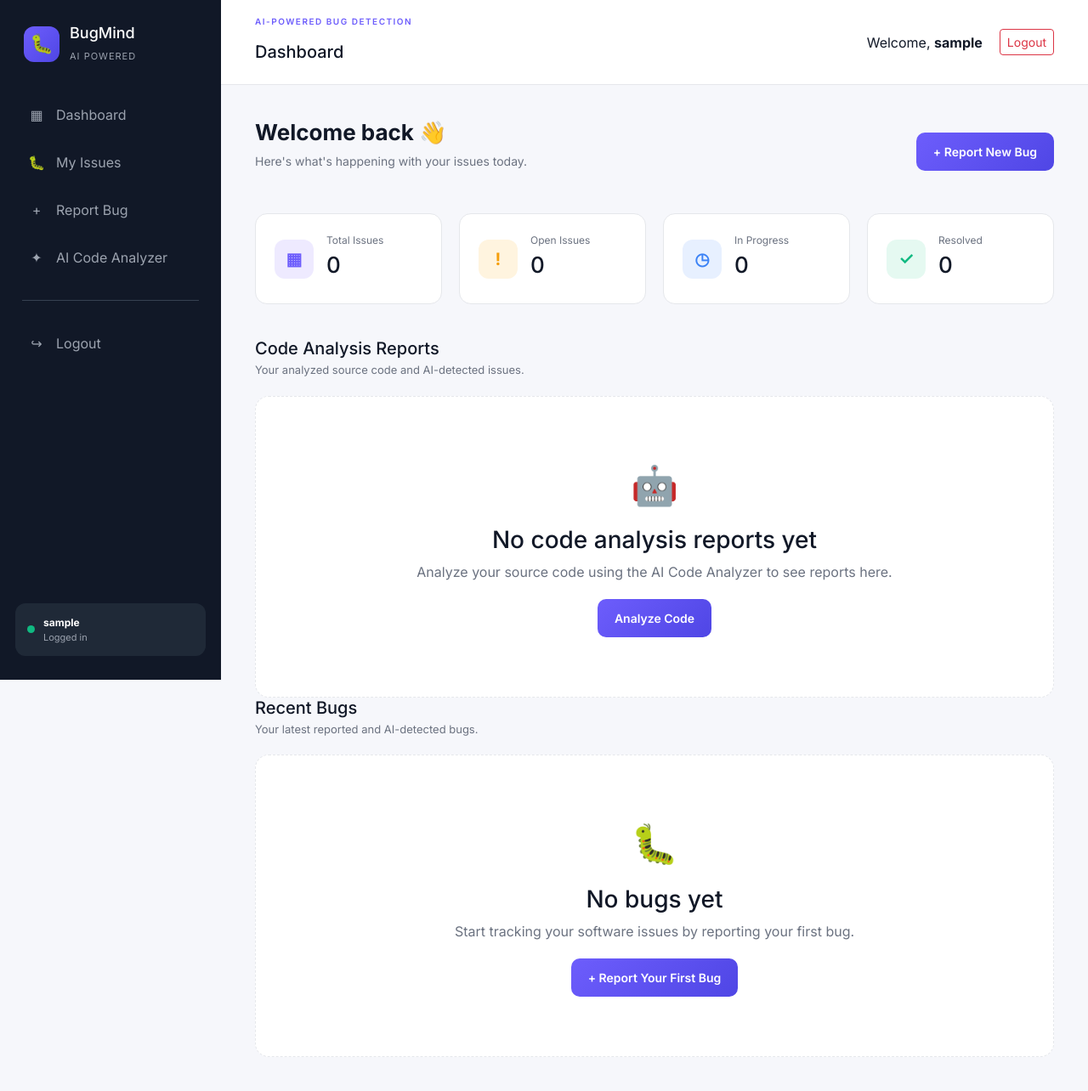
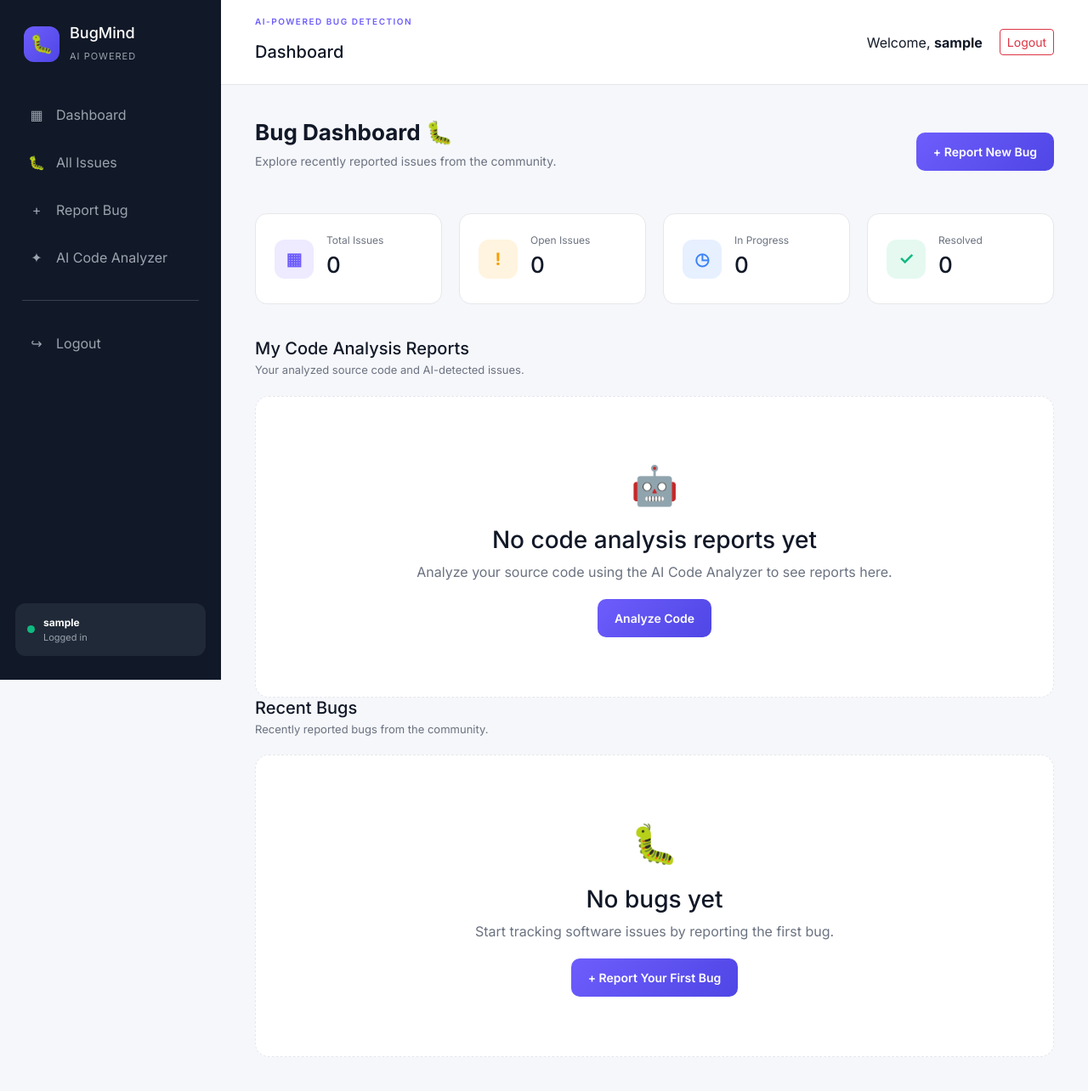
Before and after one commit to Tarun-ux103/ai-bug-tracker, a Flask app: page /dashboard in a window 1280 px wide. Shown: the whole page at 85% size. Run offline with Flask 3, Linux system fonts and the light colour scheme; the visitor is signed in with stand-in values (Sample User, id 1); data that the repository does not hold is empty.

```diff
--- a/routes/main.py
+++ b/routes/main.py
@@ -14,9 +14,7 @@ from flask_login import (
 )
 
 from models import db
-
 from models.bug import Bug
-
 from models.analysis_report import AnalysisReport
 
 
@@ -34,130 +32,107 @@ def home():
     )
 
 
+# Public dashboard
 @main.route("/dashboard")
-@login_required
 def dashboard():
 
-    # Get all bugs belonging to the current user
-    bugs = Bug.query.filter_by(
-        user_id=current_user.id
-    ).order_by(
+    # All bugs are publicly visible
+    bugs = Bug.query.order_by(
         Bug.created_at.desc()
     ).all()
 
 
-    # Get all AI analysis reports belonging to the current user
-    analysis_reports = AnalysisReport.query.filter_by(
-        user_id=current_user.id
-    ).order_by(
-        AnalysisReport.created_at.desc()
-    ).all()
+    # Statistics for all bugs
+    total_bugs = Bug.query.count()
 
 
-    # Total bugs
-    total_bugs = Bug.query.filter_by(
-        user_id=current_user.id
-    ).count()
-
-
-    # Open bugs
     open_bugs = Bug.query.filter_by(
-        user_id=current_user.id,
         status="Open"
     ).count()
 
 
-    # In Progress bugs
     in_progress_bugs = Bug.query.filter_by(
-        user_id=current_user.id,
         status="In Progress"
     ).count()
 
 
-    # Resolved bugs
     resolved_bugs = Bug.query.filter_by(
-        user_id=current_user.id,
         status="Resolved"
     ).count()
 
 
-    # Prepare grouped analysis data
+    # AI reports are private
     grouped_reports = []
 
 
-    for report in analysis_reports:
+    if current_user.is_authenticated:
 
-        # Get all saved bugs related to this report
-        report_bugs = Bug.query.filter_by(
-            analysis_report_id=report.id,
+        analysis_reports = AnalysisReport.query.filter_by(
             user_id=current_user.id
         ).order_by(
-            Bug.created_at.desc()
+            AnalysisReport.created_at.desc()
         ).all()
 
 
-        # Count issues based on the original AI analysis
-        issues = report.issues or []
+        for report in analysis_reports:
+
+            report_bugs = Bug.query.filter_by(
+                analysis_report_id=report.id,
+                user_id=current_user.id
+            ).order_by(
+                Bug.created_at.desc()
+            ).all()
 
 
-        critical_count = 0
-
-        high_count = 0
-
-        medium_count = 0
-
-        low_count = 0
+            issues = report.issues or []
 
 
-        for issue in issues:
-
-            severity = issue.get(
-                "severity",
-                ""
-            ).lower()
+            critical_count = 0
+            high_count = 0
+            medium_count = 0
+            low_count = 0
 
 
-            if severity == "critical":
+            for issue in issues:
 
-                critical_count += 1
+                severity = issue.get(
+                    "severity",
+                    ""
+                ).lower()
 
 
-            elif severity == "high":
+                if severity == "critical":
+                    critical_count += 1
 
-                high_count += 1
+                elif severity == "high":
+                    high_count += 1
+
+                elif severity == "medium":
+                    medium_count += 1
+
+                elif severity == "low":
+                    low_count += 1
 
 
-            elif severity == "medium":
+            grouped_reports.append({
 
-                medium_count += 1
+                "report": report,
 
+                "bugs": report_bugs,
 
-            elif severity == "low":
+                "issues_count": len(issues),
 
-                low_count += 1
+                "saved_bugs_count": len(report_bugs),
 
+                "critical_count": critical_count,
 
-        grouped_reports.append({
+                "high_count": high_count,
 
-            "report": report,
+                "medium_count": medium_count,
 
-            "bugs": report_bugs,
+                "low_count": low_count
 
-            # Total AI issues found
-            "issues_count": len(issues),
-
-            # Number of issues saved as bugs
-            "saved_bugs_count": len(report_bugs),
-
-            "critical_count": critical_count,
-
-            "high_count": high_count,
-
-            "medium_count": medium_count,
-
-            "low_count": low_count
-
-        })
+            })
 
 
     return render_template(
@@ -186,36 +161,24 @@ def create_bug():
 
     if request.method == "POST":
 
-        title = request.form.get(
-            "title"
-        )
+        title = request.form.get("title")
 
-        description = request.form.get(
-            "description"
-        )
+        description = request.form.get("description")
 
-        priority = request.form.get(
-            "priority"
-        )
+        priority = request.form.get("priority")
 
 
         new_bug = Bug(
-
             title=title,
-
             description=description,
-
             priority=priority,
-
             user_id=current_user.id
         )
 
 
         try:
 
-            db.session.add(
-                new_bug
-            )
+            db.session.add(new_bug)
 
             db.session.commit()
 
@@ -227,9 +190,7 @@ def create_bug():
 
 
             return redirect(
-                url_for(
-                    "main.dashboard"
-                )
+                url_for("main.dashboard")
             )
 
 
@@ -245,9 +206,7 @@ def create_bug():
 
 
             return redirect(
-                url_for(
-                    "main.create_bug"
-                )
+                url_for("main.create_bug")
             )
 
 
@@ -256,25 +215,17 @@ def create_bug():
     )
 
 
-@main.route(
-    "/bug/<int:bug_id>"
-)
-@login_required
+# Public bug details
+@main.route("/bug/<int:bug_id>")
 def bug_details(bug_id):
 
-    bug = Bug.query.filter_by(
-
-        id=bug_id,
-
-        user_id=current_user.id
-
-    ).first_or_404()
+    bug = Bug.query.get_or_404(
+        bug_id
+    )
 
 
     return render_template(
-
         "bug_details.html",
-
         bug=bug
     )
 
@@ -291,30 +242,21 @@ def edit_bug(bug_id):
     )
 
 
+    # Only the creator can edit
     if bug.user_id != current_user.id:
 
-        abort(
-            403
-        )
+        abort(403)
 
 
     if request.method == "POST":
 
-        bug.title = request.form.get(
-            "title"
-        )
+        bug.title = request.form.get("title")
 
-        bug.description = request.form.get(
-            "description"
-        )
+        bug.description = request.form.get("description")
 
-        bug.priority = request.form.get(
-            "priority"
-        )
+        bug.priority = request.form.get("priority")
 
-        bug.status = request.form.get(
-            "status"
-        )
+        bug.status = request.form.get("status")
 
 
         db.session.commit()
@@ -335,9 +277,7 @@ def edit_bug(bug_id):
 
 
     return render_template(
-
         "edit_bug.html",
-
         bug=bug
     )
 
@@ -354,16 +294,13 @@ def delete_bug(bug_id):
     )
 
 
+    # Only the creator can delete
     if bug.user_id != current_user.id:
 
-        abort(
-            403
-        )
+        abort(403)
 
 
-    db.session.delete(
-        bug
-    )
+    db.session.delete(bug)
 
     db.session.commit()
 
@@ -375,7 +312,5 @@ def delete_bug(bug_id):
 
 
     return redirect(
-        url_for(
-            "main.dashboard"
-        )
+        url_for("main.dashboard")
     )
--- a/templates/base.html
+++ b/templates/base.html
@@ -1,60 +1,89 @@
 <!DOCTYPE html>
+
 <html lang="en">
 
 <head>
 
     <meta charset="UTF-8">
 
+
     <meta
         name="viewport"
         content="width=device-width, initial-scale=1.0"
     >
 
+
     <title>BugMind AI</title>
+
 
     <link
         href="https://cdn.jsdelivr.net/npm/bootstrap@5.3.3/dist/css/bootstrap.min.css"
         rel="stylesheet"
     >
 
+
     <link
         rel="stylesheet"
-        href="{{ url_for('static', filename='css/style.css') }}"
+        href="{{ url_for(
+            'static',
+            filename='css/style.css'
+        ) }}"
     >
+
 
 </head>
 
+
 <body>
+
 
 <div class="app-layout">
 
+
+    <!-- Sidebar -->
+
     <aside class="sidebar">
 
+
         <div class="brand">
+
 
             <div class="brand-icon">
                 🐛
             </div>
 
+
             <div>
 
-                <h4>BugMind</h4>
+                <h4>
+                    BugMind
+                </h4>
 
-                <span>AI Powered</span>
+
+                <span>
+                    AI Powered
+                </span>
 
             </div>
+
 
         </div>
 
 
         <nav class="sidebar-nav">
 
+
             <a
                 href="{{ url_for('main.dashboard') }}"
                 class="nav-item"
             >
-                <span class="nav-icon">▦</span>
+
+                <span class="nav-icon">
+                    ▦
+                </span>
+
                 Dashboard
+
             </a>
 
 
@@ -62,56 +91,84 @@
                 href="{{ url_for('main.dashboard') }}"
                 class="nav-item"
             >
-                <span class="nav-icon">🐛</span>
-                My Issues
+
+                <span class="nav-icon">
+                    🐛
+                </span>
+
+                All Issues
+
             </a>
 
 
             {% if current_user.is_authenticated %}
 
+
             <a
                 href="{{ url_for('main.create_bug') }}"
                 class="nav-item"
             >
-                <span class="nav-icon">+</span>
+
+                <span class="nav-icon">
+                    +
+                </span>
+
                 Report Bug
+
             </a>
 
-            {% endif %}
-
-            {% if current_user.is_authenticated %}
 
             <a
                 href="{{ url_for('analyzer.analyze') }}"
                 class="nav-item"
             >
-                <span class="nav-icon">✦</span>
+
+                <span class="nav-icon">
+                    ✦
+                </span>
+
                 AI Code Analyzer
+
             </a>
 
+
             {% endif %}
+
 
             <div class="nav-divider"></div>
 
 
             {% if current_user.is_authenticated %}
 
+
             <a
                 href="{{ url_for('auth.logout') }}"
                 class="nav-item"
             >
-                <span class="nav-icon">↪</span>
+
+                <span class="nav-icon">
+                    ↪
+                </span>
+
                 Logout
+
             </a>
 
+
             {% else %}
+
 
             <a
                 href="{{ url_for('auth.login') }}"
                 class="nav-item"
             >
-                <span class="nav-icon">🔐</span>
+
+                <span class="nav-icon">
+                    🔐
+                </span>
+
                 Login
+
             </a>
 
 
@@ -119,28 +176,42 @@
                 href="{{ url_for('auth.register') }}"
                 class="nav-item"
             >
-                <span class="nav-icon">👤</span>
+
+                <span class="nav-icon">
+                    👤
+                </span>
+
                 Register
+
             </a>
 
+
             {% endif %}
+
 
         </nav>
 
 
         <div class="sidebar-bottom">
 
+
             {% if current_user.is_authenticated %}
+
 
             <div class="ai-status">
 
+
                 <div class="status-dot"></div>
+
 
                 <div>
 
                     <strong>
+
                         {{ current_user.username }}
+
                     </strong>
+
 
                     <span>
                         Logged in
@@ -148,13 +219,18 @@
 
                 </div>
 
+
             </div>
+
 
             {% else %}
 
+
             <div class="ai-status">
 
+
                 <div class="status-dot"></div>
+
 
                 <div>
 
@@ -162,98 +238,147 @@
                         Guest User
                     </strong>
 
+
                     <span>
                         Viewing publicly
                     </span>
 
                 </div>
 
+
             </div>
+
 
             {% endif %}
 
+
         </div>
+
 
     </aside>
 
 
+    <!-- Main Content -->
+
     <main class="main-content">
+
 
         <header class="topbar">
 
+
             <div>
 
+
                 <p class="topbar-label">
+
                     AI-POWERED BUG DETECTION
+
                 </p>
+
 
                 <h2>
 
                     {% block page_title %}
+
                     BugMind AI
+
                     {% endblock %}
 
                 </h2>
+
 
             </div>
 
 
             <div class="topbar-actions">
 
+
                 {% if current_user.is_authenticated %}
 
+
                 <span>
+
                     Welcome,
+
                     <strong>
+
                         {{ current_user.username }}
+
                     </strong>
+
                 </span>
+
 
                 <a
                     href="{{ url_for('auth.logout') }}"
                     class="btn btn-outline-danger btn-sm"
                 >
+
                     Logout
+
                 </a>
 
+
                 {% else %}
+
 
                 <a
                     href="{{ url_for('auth.login') }}"
                     class="btn btn-outline-primary btn-sm"
                 >
+
                     Login
+
                 </a>
+
 
                 <a
                     href="{{ url_for('auth.register') }}"
                     class="btn btn-primary btn-sm"
                 >
+
                     Register
+
                 </a>
+
 
                 {% endif %}
 
+
             </div>
+
 
         </header>
 
 
         <div class="page-content">
 
-            {% with messages = get_flashed_messages(with_categories=true) %}
+
+            {% with messages = get_flashed_messages(
+                with_categories=true
+            ) %}
+
 
                 {% if messages %}
 
+
                     {% for category, message in messages %}
 
+
                     <div
-                        class="alert alert-{{ category }}
-                        alert-dismissible fade show"
+                        class="
+                        alert
+                        alert-{{ category }}
+                        alert-dismissible
+                        fade
+                        show
+                        "
                         role="alert"
                     >
 
+
                         {{ message }}
+
 
                         <button
                             type="button"
@@ -261,11 +386,15 @@
                             data-bs-dismiss="alert"
                         ></button>
 
+
                     </div>
+
 
                     {% endfor %}
 
+
                 {% endif %}
+
 
             {% endwith %}
 
@@ -274,9 +403,12 @@
 
             {% endblock %}
 
+
         </div>
 
+
     </main>
+
 
 </div>
 
@@ -287,8 +419,12 @@
 
 
 <script
-    src="{{ url_for('static', filename='js/main.js') }}"
+    src="{{ url_for(
+        'static',
+        filename='js/main.js'
+    ) }}"
 ></script>
+
 
 </body>
 
--- a/templates/dashboard.html
+++ b/templates/dashboard.html
@@ -14,15 +14,17 @@ Dashboard
     <div>
 
         <h1>
-            Welcome back 👋
+            Bug Dashboard 🐛
         </h1>
 
         <p>
-            Here's what's happening with your issues today.
+            Explore recently reported issues from the community.
         </p>
 
     </div>
 
+
+    {% if current_user.is_authenticated %}
 
     <a
         href="{{ url_for('main.create_bug') }}"
@@ -30,6 +32,17 @@ Dashboard
     >
         + Report New Bug
     </a>
+
+    {% else %}
+
+    <a
+        href="{{ url_for('auth.login') }}"
+        class="btn-primary-custom"
+    >
+        Login to Report a Bug
+    </a>
+
+    {% endif %}
 
 </div>
 
@@ -122,14 +135,17 @@ Dashboard
 </div>
 
 
-<!-- AI Code Analysis Reports -->
+<!-- Private AI Analysis Reports -->
+
+{% if current_user.is_authenticated %}
+
 
 <div class="section-header">
 
     <div>
 
         <h3>
-            Code Analysis Reports
+            My Code Analysis Reports
         </h3>
 
         <p>
@@ -163,8 +179,6 @@ Dashboard
         <div class="analysis-report-content">
 
 
-            <!-- Analysis Title -->
-
             <h3>
 
                 Analysis:
@@ -172,8 +186,6 @@ Dashboard
 
             </h3>
 
-
-            <!-- Programming Language -->
 
             <p>
 
@@ -186,8 +198,6 @@ Dashboard
             </p>
 
 
-            <!-- Total Issues -->
-
             <p>
 
                 <strong>
@@ -198,8 +208,6 @@ Dashboard
 
             </p>
 
-
-            <!-- Severity Counts -->
 
             <div class="severity-summary">
 
@@ -213,9 +221,7 @@ Dashboard
 
 
                 <span class="severity-divider">
-
                     |
-
                 </span>
 
 
@@ -228,9 +234,7 @@ Dashboard
 
 
                 <span class="severity-divider">
-
                     |
-
                 </span>
 
 
@@ -243,9 +247,7 @@ Dashboard
 
 
                 <span class="severity-divider">
-
                     |
-
                 </span>
 
 
@@ -259,8 +261,6 @@ Dashboard
 
             </div>
 
-
-            <!-- Report Actions -->
 
             <div class="analysis-actions">
 
@@ -343,7 +343,10 @@ Dashboard
 {% endif %}
 
 
-<!-- Recent Bugs -->
+{% endif %}
+
+
+<!-- Public Recent Bugs -->
 
 <div class="section-header">
 
@@ -354,7 +357,7 @@ Dashboard
         </h3>
 
         <p>
-            Your latest reported and AI-detected bugs.
+            Recently reported bugs from the community.
         </p>
 
     </div>
@@ -485,9 +488,11 @@ Dashboard
 
 
     <p>
-        Start tracking your software issues by reporting your first bug.
+        Start tracking software issues by reporting the first bug.
     </p>
 
+
+    {% if current_user.is_authenticated %}
 
     <a
         href="{{ url_for('main.create_bug') }}"
@@ -499,6 +504,21 @@ Dashboard
     </a>
 
 
+    {% else %}
+
+    <a
+        href="{{ url_for('auth.login') }}"
+        class="btn-primary-custom"
+    >
+
+        Login to Report a Bug
+
+    </a>
+
+
+    {% endif %}
+
+
 </div>
 
 
```
Also changed, not shown: templates/bug_details.html (+18 -35 lines).
